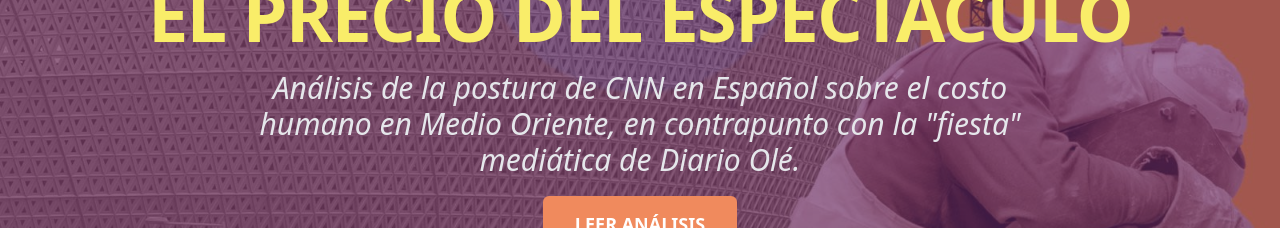
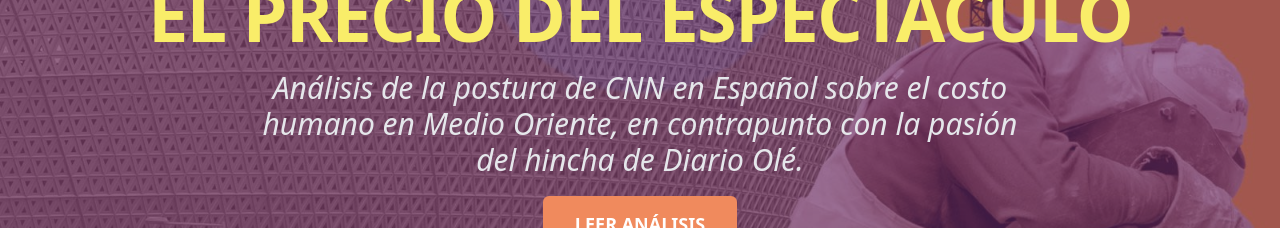
Before and after one commit to pabluchokk/analisis-y-producccion-final, a React (Vite) app: page / in a window 1280 px wide. Shown: the part 285-513 px from the top of the page. Built offline with nearby package versions, Linux system fonts and the light colour scheme.

Commit message:
homepage

```diff
--- a/src/pages/Homepage.jsx
+++ b/src/pages/Homepage.jsx
@@ -54,7 +54,7 @@
             EL PRECIO DEL ESPECTÁCULO
           </h1>
           <h2 className="text-2xl lg:text-3xl font-light text-gray-200 italic max-w-3xl mb-8 mx-auto">
-            Análisis de la postura de <i>CNN en Español</i> sobre el costo humano en Medio Oriente, en contrapunto con la "fiesta" mediática de <i>Diario Olé</i>.
+            Análisis de la postura de <i>CNN en Español</i> sobre el costo humano en Medio Oriente, en contrapunto con la pasión del hincha de <i>Diario Olé</i>.
           </h2>
 
           {/* Este botón ahora hace SCROLL a la sección de análisis */}
```
